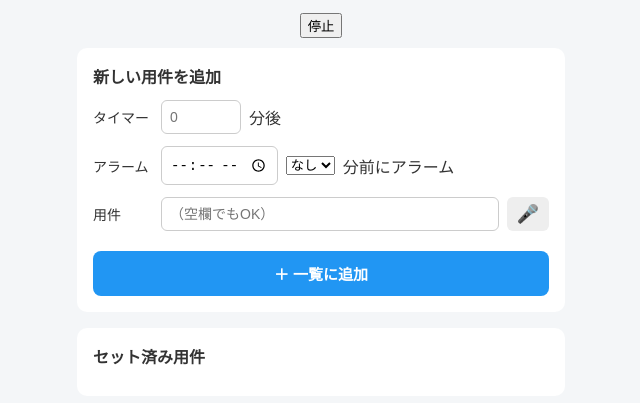
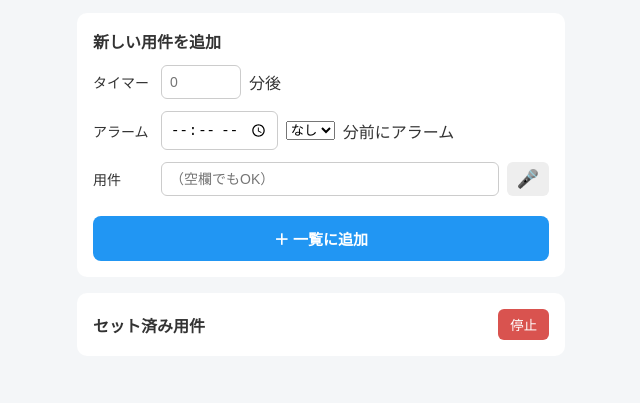
Before and after one commit to kc15hs/TaskReminderAlarm, a plain HTML site: page index.html in a window 1280 px wide. Shown: the part 79-482 px from the top of the page, without its empty margins (319-959 px from the left). Drawn offline with Linux system fonts and the light colour scheme.

Commit message:
停止ボタンの位置変更

```diff
--- a/index.html
+++ b/index.html
@@ -12,9 +12,6 @@
   <h1>Task Reminder Alarm</h1>
 </header>
 
-<div style="text-align:center;margin:10px;">
-  <button id="stopAlarmBtn">停止</button>
-</div>
 
 <section class="input-area">
   <h2>新しい用件を追加</h2>
@@ -54,7 +51,13 @@
 </section>
 
 <section class="list-area">
-  <h2>セット済み用件</h2>
+  <div style="display:flex;align-items:center;justify-content:space-between;">
+    <h2 style="margin:0;">セット済み用件</h2>
+    <button id="stopAlarmBtn"
+      style="background:#d9534f;color:#fff;border:none;padding:6px 12px;border-radius:6px;cursor:pointer;">
+      停止
+    </button>
+  </div>
   <ul class="task-list"></ul>
 </section>
 
```
